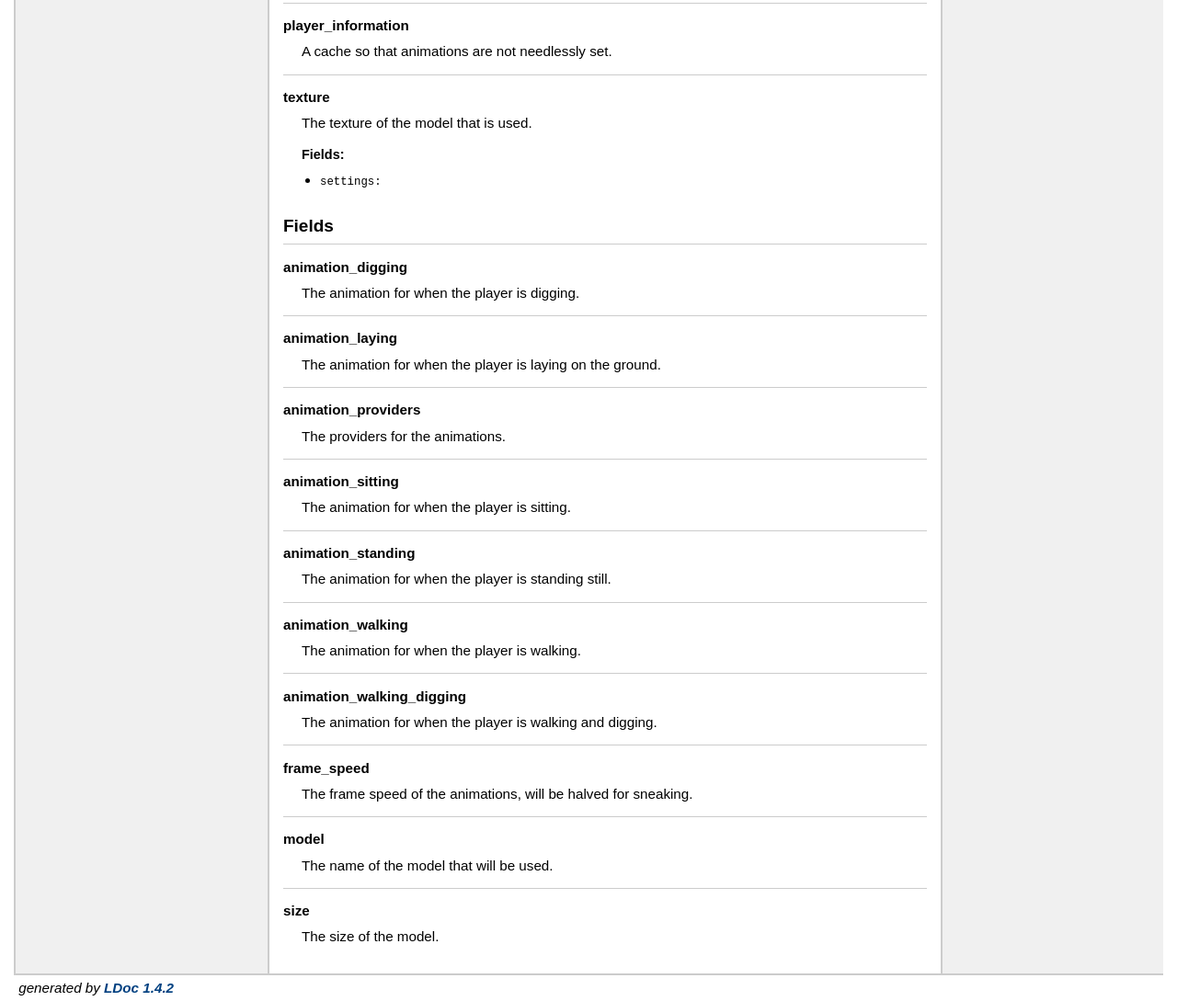
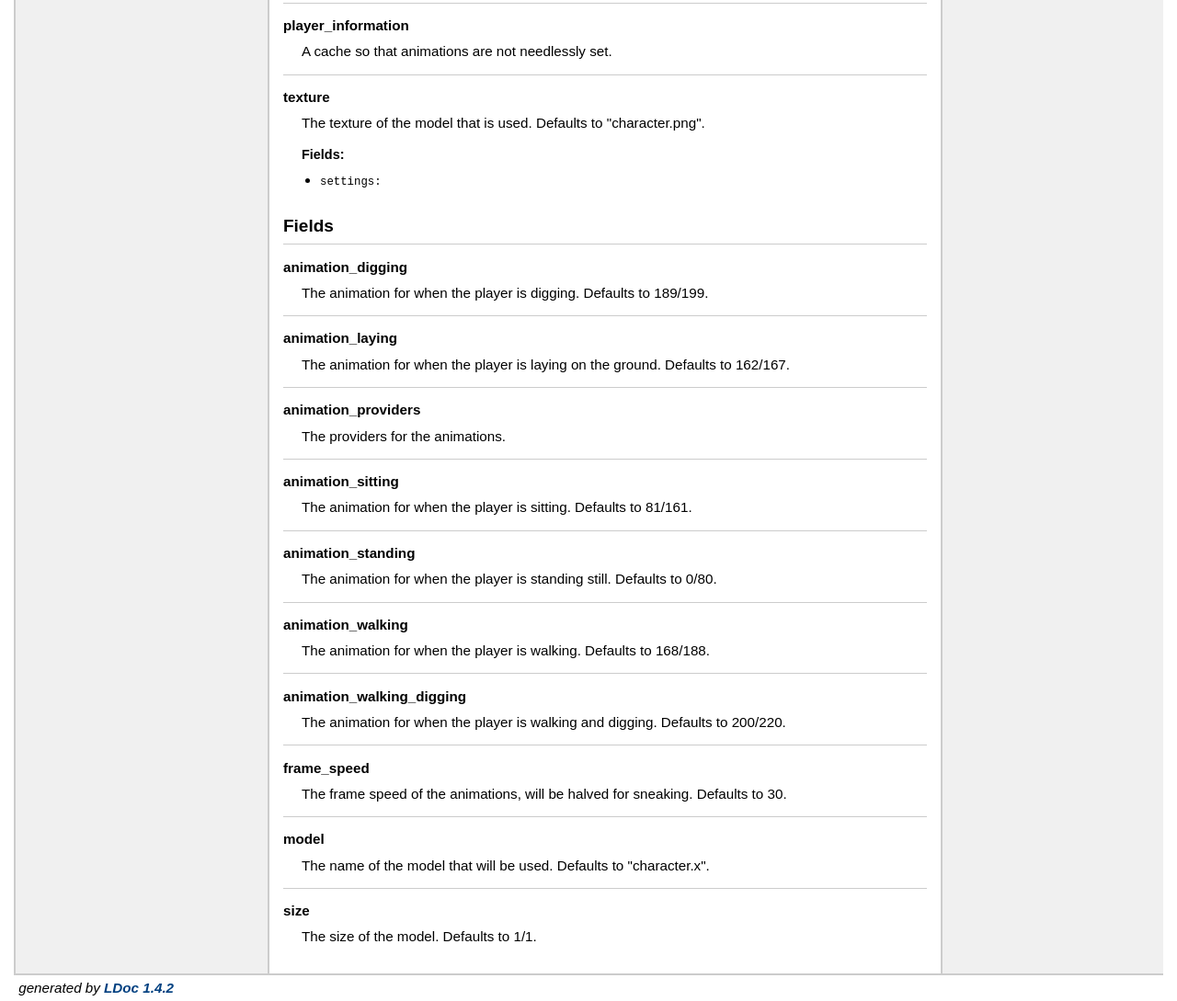
Before and after one commit to minetest-australopithecus/minetest-australopithecus-player-model, a plain HTML site: page doc/index.html in a window 1280 px wide. Shown: the part 2376-3465 px from the top of the page at 92% size. Drawn offline with Linux system fonts and the light colour scheme.

Commit message:
Documented default values.

```diff
--- a/doc/index.html
+++ b/doc/index.html
@@ -373,7 +373,7 @@
     <strong>texture</strong>
     </dt>
     <dd>
-    The texture of the model that is used.
+    The texture of the model that is used.  Defaults to "character.png".
 
 
     <h3>Fields:</h3>
@@ -396,7 +396,7 @@
     <strong>animation_digging</strong>
     </dt>
     <dd>
-    The animation for when the player is digging.
+    The animation for when the player is digging.  Defaults to 189/199.
 
 
 
@@ -410,7 +410,8 @@
     <strong>animation_laying</strong>
     </dt>
     <dd>
-    The animation for when the player is laying on the ground.
+    The animation for when the player is laying on the ground.  Defaults
+ to 162/167.
 
 
 
@@ -438,7 +439,7 @@
     <strong>animation_sitting</strong>
     </dt>
     <dd>
-    The animation for when the player is sitting.
+    The animation for when the player is sitting.  Defaults to 81/161.
 
 
 
@@ -452,7 +453,7 @@
     <strong>animation_standing</strong>
     </dt>
     <dd>
-    The animation for when the player is standing still.
+    The animation for when the player is standing still.  Defaults to 0/80.
 
 
 
@@ -466,7 +467,7 @@
     <strong>animation_walking</strong>
     </dt>
     <dd>
-    The animation for when the player is walking.
+    The animation for when the player is walking.  Defaults to 168/188.
 
 
 
@@ -480,7 +481,8 @@
     <strong>animation_walking_digging</strong>
     </dt>
     <dd>
-    The animation for when the player is walking and digging.
+    The animation for when the player is walking and digging.  Defaults
+ to 200/220.
 
 
 
@@ -494,7 +496,8 @@
     <strong>frame_speed</strong>
     </dt>
     <dd>
-    The frame speed of the animations, will be halved for sneaking.
+    The frame speed of the animations, will be halved for sneaking.  Defaults
+ to 30.
 
 
 
@@ -508,7 +511,7 @@
     <strong>model</strong>
     </dt>
     <dd>
-    The name of the model that will be used.
+    The name of the model that will be used.  Defaults to "character.x".
 
 
 
@@ -522,7 +525,7 @@
     <strong>size</strong>
     </dt>
     <dd>
-    The size of the model.
+    The size of the model.  Defaults to 1/1.
 
 
 
```
Also changed, not shown: 1 other file.
